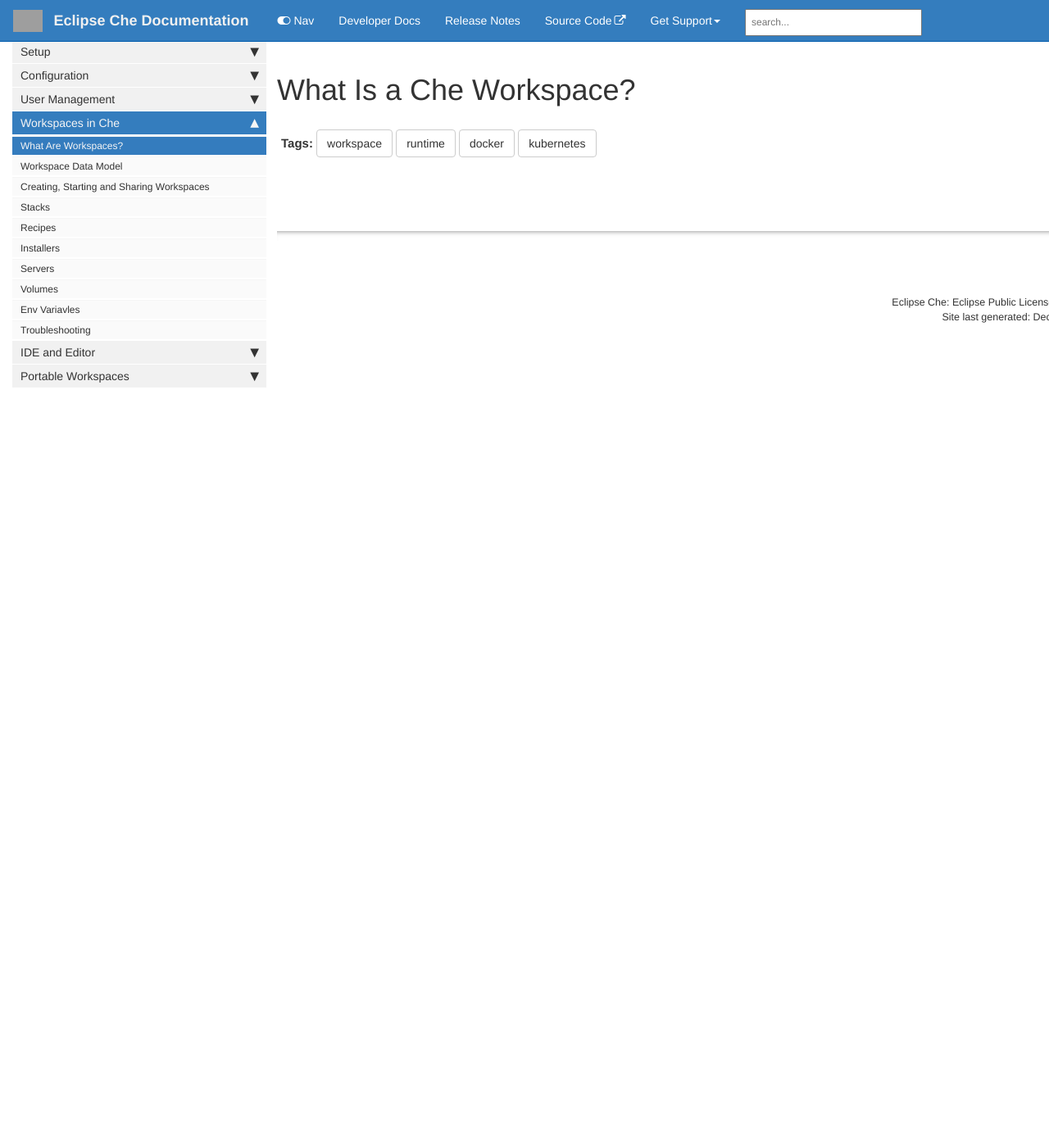
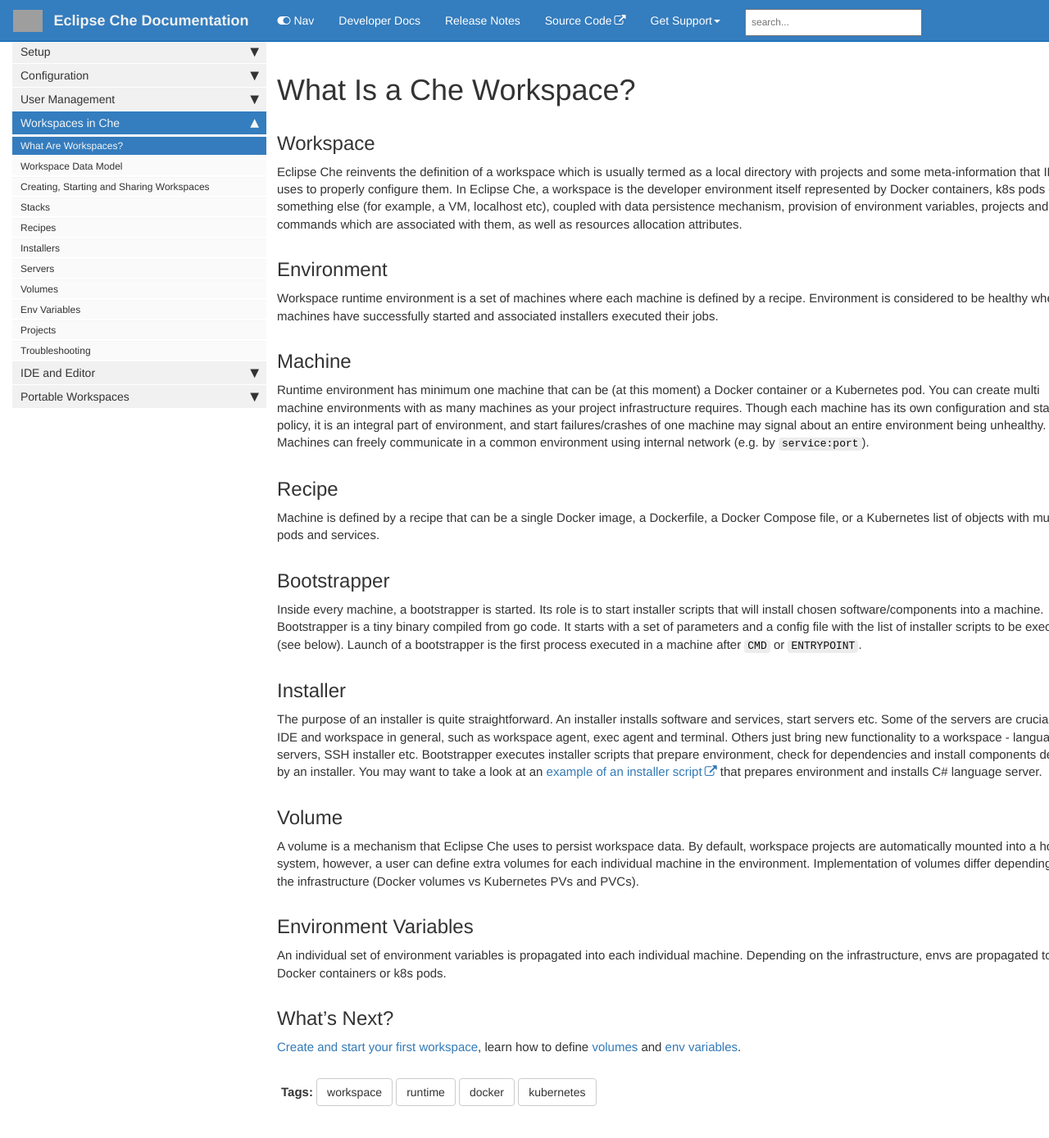
Before and after one commit to kelvinninja1/codenvy.github.io, a Jekyll site: the page built from pages/workspaces/what_are_workspaces.md, in a window 1280 px wide and 1400 px high. Shown: the top 1389 px of the window at 82% size. Built offline with Jekyll 4.4.1, drawn with Linux system fonts in a browser that asks for light colours; nearby versions of some CDN libraries; comment, search, counter and statistics services are not loaded; grey boxes are pictures that could not be loaded.

Commit message:
workspace stuff

```diff
--- a/_data/sidebars/user_sidebar.yml
+++ b/_data/sidebars/user_sidebar.yml
@@ -118,8 +118,11 @@
     - title: Volumes
       url: /volumes.html
       output: web, pdf
-    - title: Env Variavles
+    - title: Env Variables
       url: /env_variables.html
+      output: web, pdf
+    - title: Projects
+      url: /projects.html
       output: web, pdf
     - title: Troubleshooting
       url: /workspaces_troubleshooting.html
--- a/pages/workspaces/what_are_workspaces.md
+++ b/pages/workspaces/what_are_workspaces.md
@@ -7,4 +7,40 @@
 folder: workspaces
 ---
 
+## Workspace
+
+Eclipse Che reinvents the definition of a workspace which is usually termed as a local directory with projects and some meta-information that IDE uses to properly configure them. In Eclipse Che, a workspace is the developer environment itself represented by Docker containers, k8s pods or something else (for example, a VM, localhost etc), coupled with data persistence mechanism, provision of environment variables, projects and commands which are associated with them, as well as resources allocation attributes.
+
+## Environment
+
+Workspace runtime environment is a set of machines where each machine is defined by a recipe. Environment is considered to be healthy when all machines have successfully started and associated installers executed their jobs.
+
+## Machine
+
+Runtime environment has minimum one machine that can be (at this moment) a Docker container or a Kubernetes pod. You can create multi machine environments with as many machines as your project infrastructure requires. Though each machine has its own configuration and start policy, it is an integral part of environment, and start failures/crashes of one machine may signal about an entire environment being unhealthy. Machines can freely communicate in a common environment using internal network (e.g. by `service:port`).
+
+## Recipe
+
+Machine is defined by a recipe that can be a single Docker image, a Dockerfile, a Docker Compose file, or a Kubernetes list of objects with multiple pods and services.
+
+## Bootstrapper
+
+Inside every machine, a bootstrapper is started. Its role is to start installer scripts that will install chosen software/components into a machine. Bootstrapper is a tiny binary compiled from go code. It starts with a set of parameters and a config file with the list of installer scripts to be executed (see below). Launch of a bootstrapper is the first process executed in a machine after `CMD` or `ENTRYPOINT`.
+
+## Installer
+
+The purpose of an installer is quite straightforward. An installer installs software and services, start servers etc. Some of the servers are crucial to the IDE and workspace in general, such as workspace agent, exec agent and terminal. Others just bring new functionality to a workspace - language servers, SSH installer etc. Bootstrapper executes installer scripts that prepare environment, check for dependencies and install components defined by an installer. You may want to take a look at an [example of an installer script](https://github.com/eclipse/che/blob/che6/agents/ls-csharp/src/main/resources/installers/1.0.1/org.eclipse.che.ls.csharp.script.sh) that prepares environment and installs C# language server.
+
+## Volume
+
+A volume is a mechanism that Eclipse Che uses to persist workspace data. By default, workspace projects are automatically mounted into a host file system, however, a user can define extra volumes for each individual machine in the environment. Implementation of volumes differ depending on the infrastructure (Docker volumes vs Kubernetes PVs and PVCs).
+
+## Environment Variables
+
+An individual set of environment variables is propagated into each individual machine. Depending on the infrastructure, envs are propagated to Docker containers or k8s pods.
+
+## What's Next?
+
+[Create and start your first workspace][creating_starting_workspaces], learn how to define [volumes][volumes] and [env variables][env_variables].
+
 {% include links.html %}
```
Also changed, not shown: pages/workspaces/projects.md (added, +10 -0 lines).
